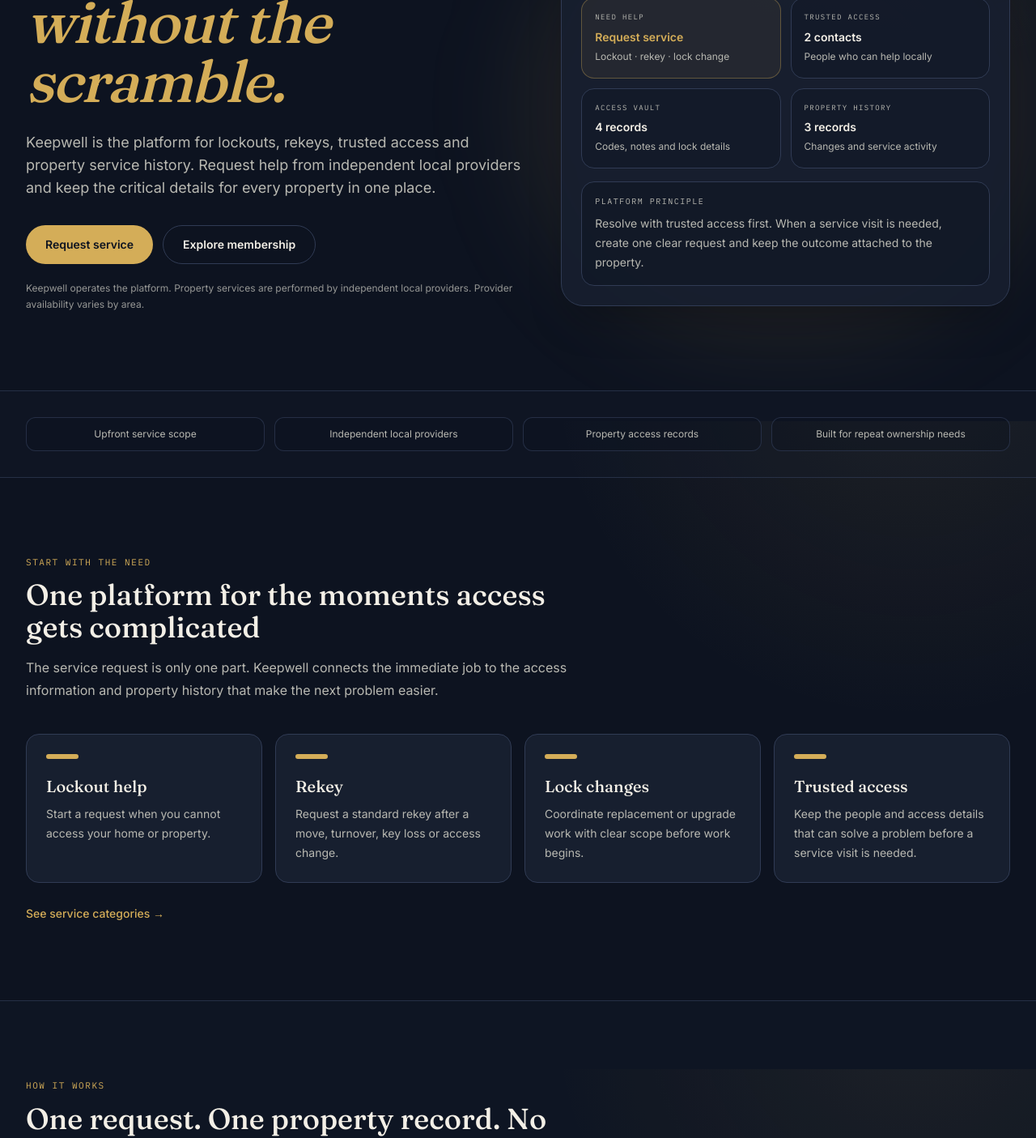
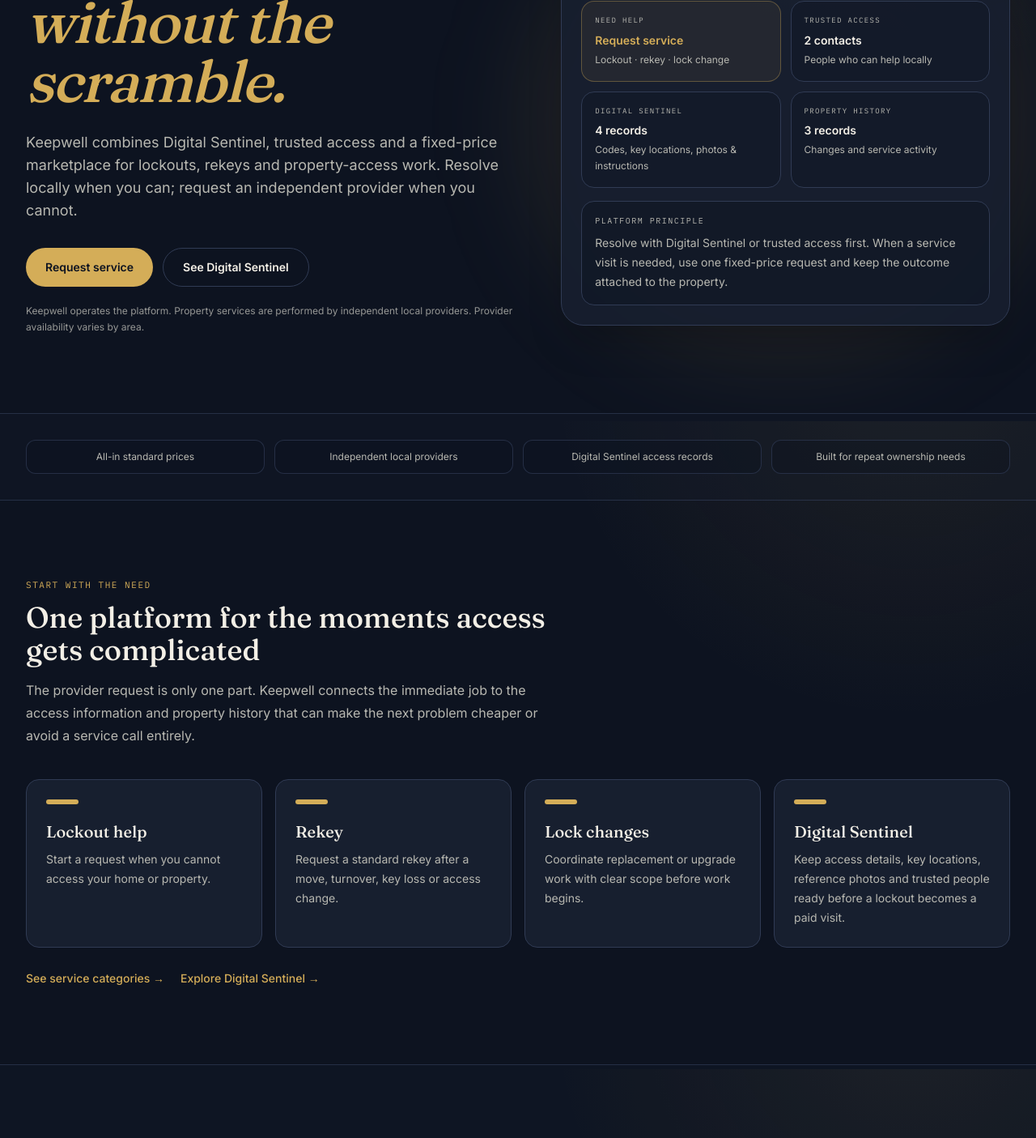
Before and after one commit to unikmo/Keepwell, a Next.js app: page / in a window 1280 px wide. Shown: the part 280-1685 px from the top of the page at 81% size. Built offline with nearby package versions, Linux system fonts and the light colour scheme; no server answers; the database is empty.

Commit message:
Make Digital Sentinel central to Keepwell homepage

```diff
--- a/src/app/page.tsx
+++ b/src/app/page.tsx
@@ -7,7 +7,7 @@ const SERVICES = [
   { title: "Lockout help", body: "Start a request when you cannot access your home or property." },
   { title: "Rekey", body: "Request a standard rekey after a move, turnover, key loss or access change." },
   { title: "Lock changes", body: "Coordinate replacement or upgrade work with clear scope before work begins." },
-  { title: "Trusted access", body: "Keep the people and access details that can solve a problem before a service visit is needed." },
+  { title: "Digital Sentinel", body: "Keep access details, key locations, reference photos and trusted people ready before a lockout becomes a paid visit." },
 ];
 
 const AUDIENCES = [
@@ -18,8 +18,8 @@ const AUDIENCES = [
 ];
 
 const STEPS = [
-  { n: "01", title: "Tell Keepwell what happened", body: "Choose the property and service needed. You see the scope before submitting." },
-  { n: "02", title: "An independent provider accepts", body: "Keepwell routes the request through the local provider network. Availability varies by market." },
+  { n: "01", title: "Check your access options", body: "Digital Sentinel and trusted key holders can resolve some access problems before a provider is needed." },
+  { n: "02", title: "Request fixed-price service if needed", body: "Keepwell shows one all-in standard price and routes the request through the independent local provider network." },
   { n: "03", title: "Keep the record", body: "The service request, trusted access information and property history stay together for next time." },
 ];
 
@@ -40,14 +40,14 @@ export default async function Home() {
                 <span className="block italic text-brass">without the scramble.</span>
               </h1>
               <p className="mt-6 max-w-2xl text-base leading-7 text-parchment-dim sm:text-lg">
-                Keepwell is the platform for lockouts, rekeys, trusted access and property service history. Request help from independent local providers and keep the critical details for every property in one place.
+                Keepwell combines Digital Sentinel, trusted access and a fixed-price marketplace for lockouts, rekeys and property-access work. Resolve locally when you can; request an independent provider when you cannot.
               </p>
               <div className="mt-8 flex flex-col gap-3 sm:flex-row">
                 <Link href="/book" className="inline-flex min-h-12 items-center justify-center rounded-full bg-brass px-6 py-3 text-sm font-semibold text-ink transition hover:brightness-110">
                   Request service
                 </Link>
-                <Link href="/pricing" className="inline-flex min-h-12 items-center justify-center rounded-full border border-line px-6 py-3 text-sm font-semibold text-parchment transition hover:border-parchment-dim">
-                  Explore membership
+                <Link href="/digital-sentinel" className="inline-flex min-h-12 items-center justify-center rounded-full border border-line px-6 py-3 text-sm font-semibold text-parchment transition hover:border-parchment-dim">
+                  See Digital Sentinel
                 </Link>
               </div>
               <p className="mt-5 max-w-2xl text-xs leading-5 text-parchment-dim/80">
@@ -68,13 +68,13 @@ export default async function Home() {
                 <div className="mt-4 grid gap-3 sm:grid-cols-2">
                   <DashboardTile label="Need help" value="Request service" detail="Lockout · rekey · lock change" emphasized />
                   <DashboardTile label="Trusted access" value="2 contacts" detail="People who can help locally" />
-                  <DashboardTile label="Access vault" value="4 records" detail="Codes, notes and lock details" />
+                  <DashboardTile label="Digital Sentinel" value="4 records" detail="Codes, key locations, photos & instructions" />
                   <DashboardTile label="Property history" value="3 records" detail="Changes and service activity" />
                 </div>
                 <div className="mt-4 rounded-2xl border border-line bg-ink/45 p-4">
                   <div className="font-mono text-[10px] uppercase tracking-[0.15em] text-parchment-dim">Platform principle</div>
                   <p className="mt-2 text-sm leading-6 text-parchment-dim">
-                    Resolve with trusted access first. When a service visit is needed, create one clear request and keep the outcome attached to the property.
+                    Resolve with Digital Sentinel or trusted access first. When a service visit is needed, use one fixed-price request and keep the outcome attached to the property.
                   </p>
                 </div>
               </div>
@@ -84,7 +84,7 @@ export default async function Home() {
 
         <section className="border-b border-line/70 bg-surface/25 py-8">
           <div className="mx-auto grid max-w-7xl gap-3 px-6 text-center sm:grid-cols-2 lg:grid-cols-4 lg:px-8">
-            {["Upfront service scope", "Independent local providers", "Property access records", "Built for repeat ownership needs"].map((item) => (
+            {["All-in standard prices", "Independent local providers", "Digital Sentinel access records", "Built for repeat ownership needs"].map((item) => (
               <div key={item} className="rounded-xl border border-line/70 bg-ink/30 px-4 py-3 text-xs text-parchment-dim">{item}</div>
             ))}
           </div>
@@ -95,7 +95,7 @@ export default async function Home() {
             <div className="max-w-2xl">
               <div className="eyebrow">Start with the need</div>
               <h2 className="mt-3 font-display text-3xl font-medium text-parchment sm:text-4xl">One platform for the moments access gets complicated</h2>
-              <p className="mt-4 leading-7 text-parchment-dim">The service request is only one part. Keepwell connects the immediate job to the access information and property history that make the next problem easier.</p>
+              <p className="mt-4 leading-7 text-parchment-dim">The provider request is only one part. Keepwell connects the immediate job to the access information and property history that can make the next problem cheaper or avoid a service call entirely.</p>
             </div>
             <div className="mt-10 grid gap-4 sm:grid-cols-2 lg:grid-cols-4">
               {SERVICES.map((service) => (
@@ -106,7 +106,7 @@ export default async function Home() {
                 </div>
               ))}
             </div>
-            <Link href="/services" className="mt-7 inline-flex text-sm font-medium text-brass hover:underline">See service categories →</Link>
+            <div className="mt-7 flex flex-wrap gap-5"><Link href="/services" className="inline-flex text-sm font-medium text-brass hover:underline">See service categories →</Link><Link href="/digital-sentinel" className="inline-flex text-sm font-medium text-brass hover:underline">Explore Digital Sentinel →</Link></div>
           </div>
         </section>
 
@@ -114,7 +114,7 @@ export default async function Home() {
           <div className="mx-auto max-w-7xl px-6 lg:px-8">
             <div className="max-w-2xl">
               <div className="eyebrow">How it works</div>
-              <h2 className="mt-3 font-display text-3xl font-medium text-parchment sm:text-4xl">One request. One property record. No mystery about who does what.</h2>
+              <h2 className="mt-3 font-display text-3xl font-medium text-parchment sm:text-4xl">Use the free access paths first. Pay for field service only when you need it.</h2>
             </div>
             <div className="mt-12 grid gap-8 md:grid-cols-3">
               {STEPS.map((step) => (
@@ -153,8 +153,8 @@ export default async function Home() {
           <div className="mx-auto grid max-w-7xl gap-10 px-6 lg:grid-cols-[1fr_.9fr] lg:items-center lg:px-8">
             <div>
               <div className="eyebrow">Membership</div>
-              <h2 className="mt-3 font-display text-3xl font-medium text-parchment sm:text-4xl">Use Keepwell once, or keep your property protected year-round.</h2>
-              <p className="mt-4 max-w-2xl leading-7 text-parchment-dim">One-off service requests remain available. Membership adds ongoing access tools and plan benefits for owners who want Keepwell ready before something happens.</p>
+              <h2 className="mt-3 font-display text-3xl font-medium text-parchment sm:text-4xl">Keepwell becomes useful before the emergency.</h2>
+              <p className="mt-4 max-w-2xl leading-7 text-parchment-dim">One-off service remains available. Membership adds Digital Sentinel and trusted-access tools; Household+ adds priority matching and an included Lock & Access Audit every three years.</p>
               <div className="mt-7 flex flex-col gap-3 sm:flex-row">
                 <Link href="/pricing" className="inline-flex min-h-11 items-center justify-center rounded-full bg-brass px-5 py-2.5 text-sm font-semibold text-ink">See membership</Link>
                 <Link href="/book" className="inline-flex min-h-11 items-center justify-center rounded-full border border-line px-5 py-2.5 text-sm font-semibold text-parchment">Request one-off service</Link>
@@ -166,8 +166,8 @@ export default async function Home() {
                 <span className="font-display text-5xl text-parchment">{entryPlan ? formatUsd(entryPlan.price_cents) : "$29"}</span>
                 <span className="pb-1 text-sm text-parchment-dim">/ year</span>
               </div>
-              <p className="mt-3 text-sm leading-6 text-parchment-dim">A low-friction entry point for owners who want access tools and covered-event benefits configured before they need them.</p>
-              <p className="mt-5 text-xs leading-5 text-parchment-dim/80">Coverage and service availability are subject to plan terms and local provider availability.</p>
+              <p className="mt-3 text-sm leading-6 text-parchment-dim">A low-friction entry point for owners who want Digital Sentinel and trusted-access tools configured before they need them.</p>
+              <p className="mt-5 text-xs leading-5 text-parchment-dim/80">Digital Sentinel activates immediately. Field-service membership benefits begin after the applicable waiting period.</p>
             </div>
           </div>
         </section>
```
